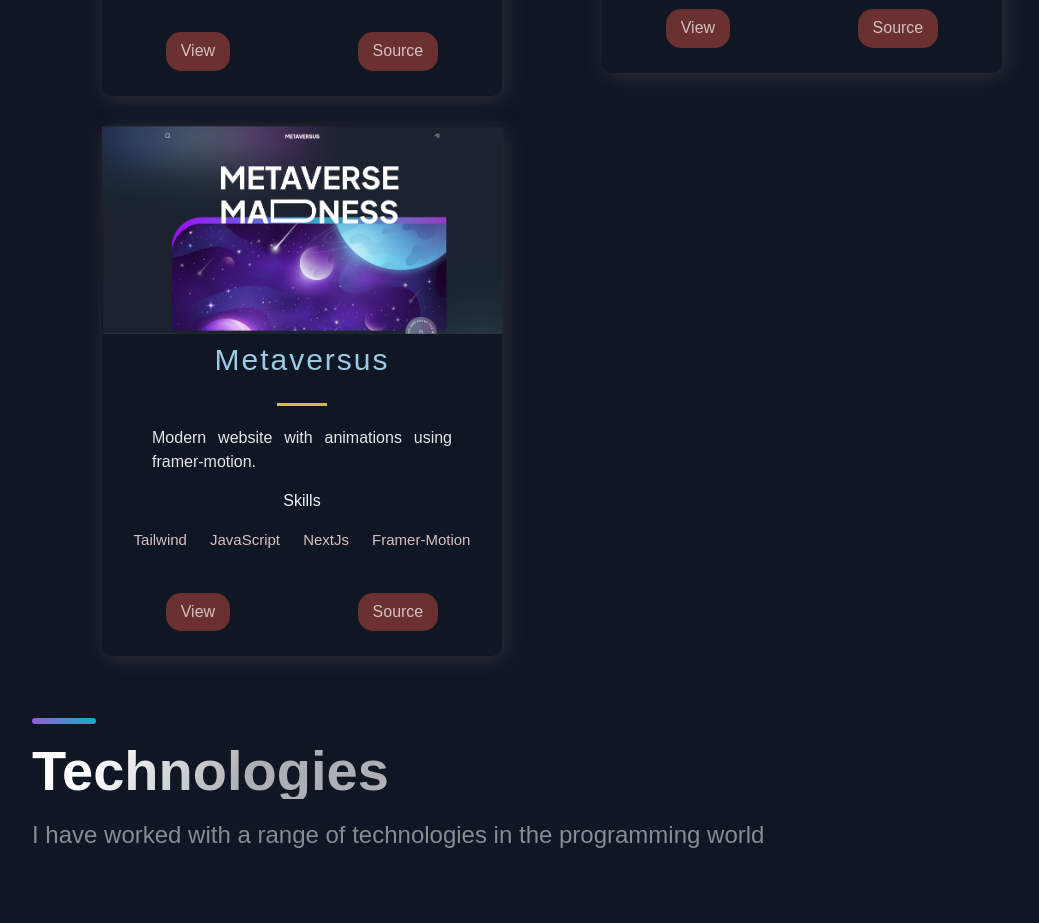
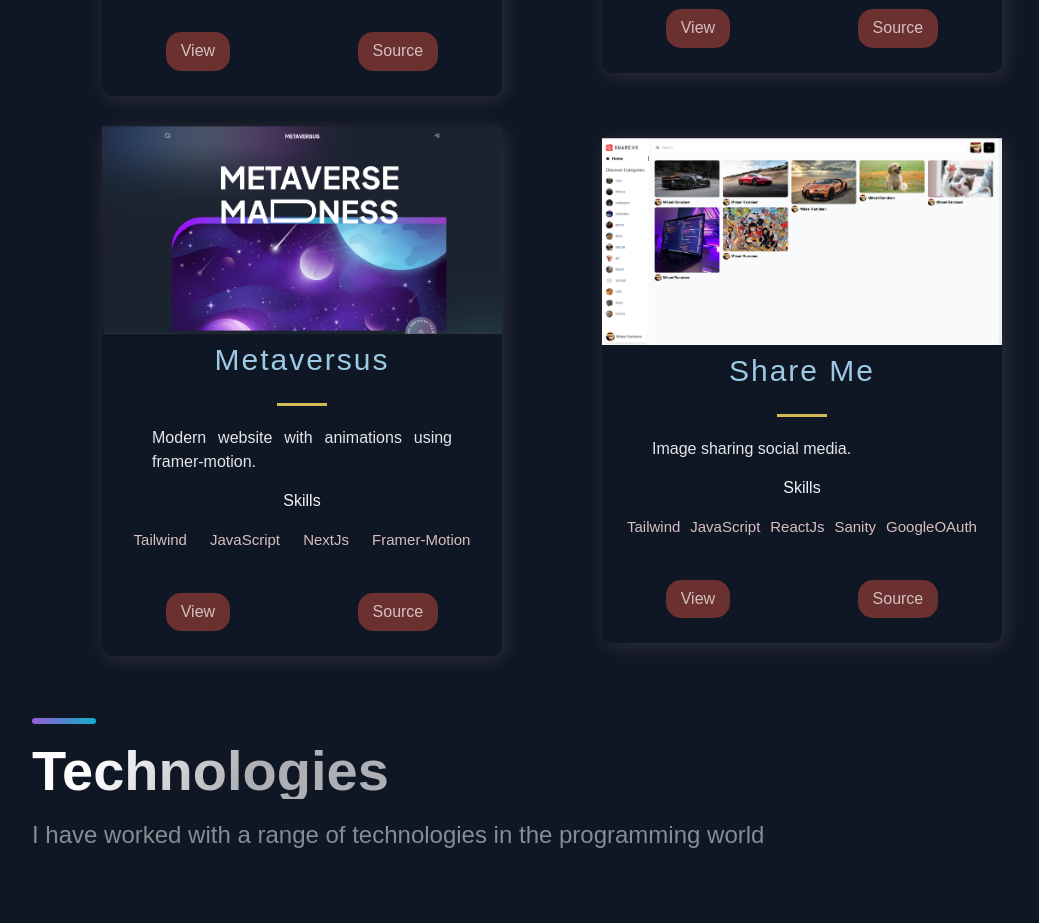
Before and after one commit to CoderKael/MyPortfolio, a Next.js app: page / in a window 1280 px wide. Shown: the part 1900-2823 px from the top of the page, without its empty margins (88-1127 px from the left). Built offline with nearby package versions, Linux system fonts and the light colour scheme.

Commit message:
new project

```diff
--- a/src/constants/constants.js
+++ b/src/constants/constants.js
@@ -44,6 +44,15 @@ export const projects = [
     visit: 'https://metaversus-swart.vercel.app',
     id: 4,
   },
+  {
+    title: 'Share Me',
+    description: "Image sharing social media.",
+      image: '/images/6.png',
+      tags: ['Tailwind', 'JavaScript', 'ReactJs', 'Sanity', 'GoogleOAuth'],
+    source: '/',
+    visit: 'https://sharemefinal.netlify.app',
+    id: 5,
+  },
 ];
 
 export const TimeLineData = [
```
Also changed, not shown: public/images/6.png (added).
